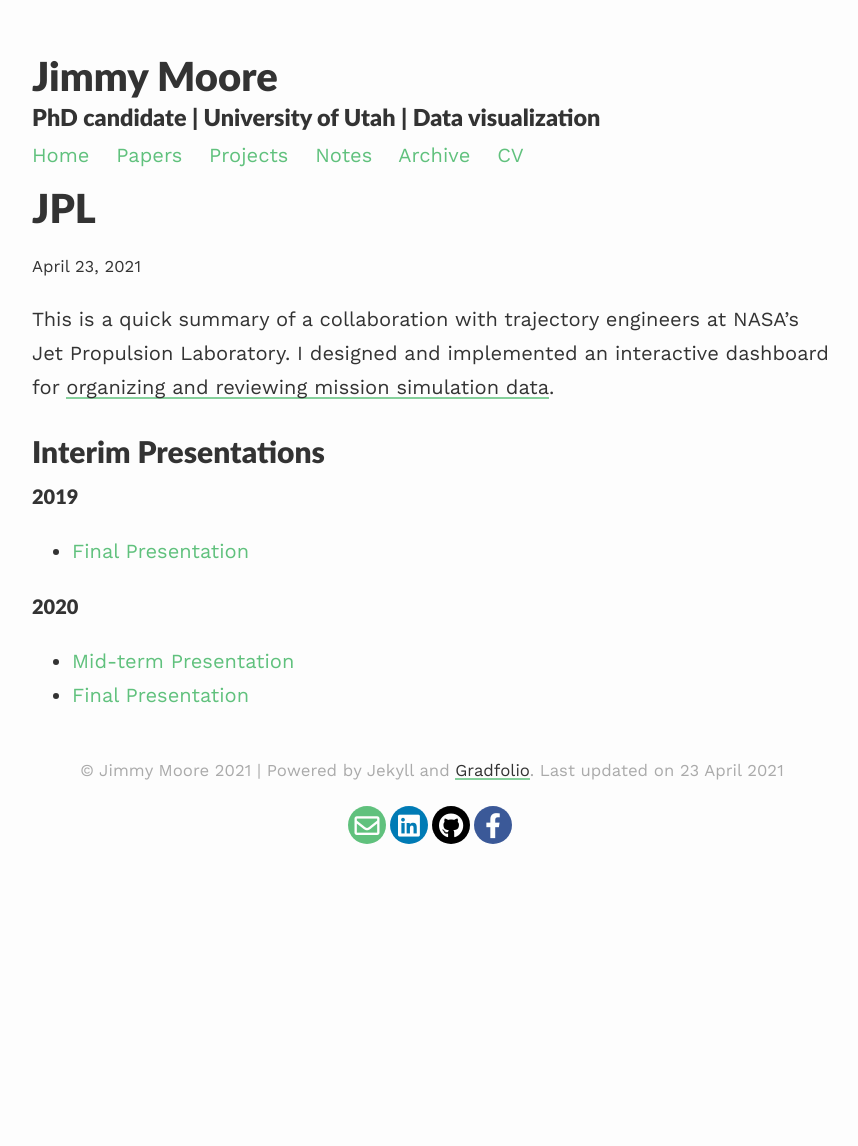
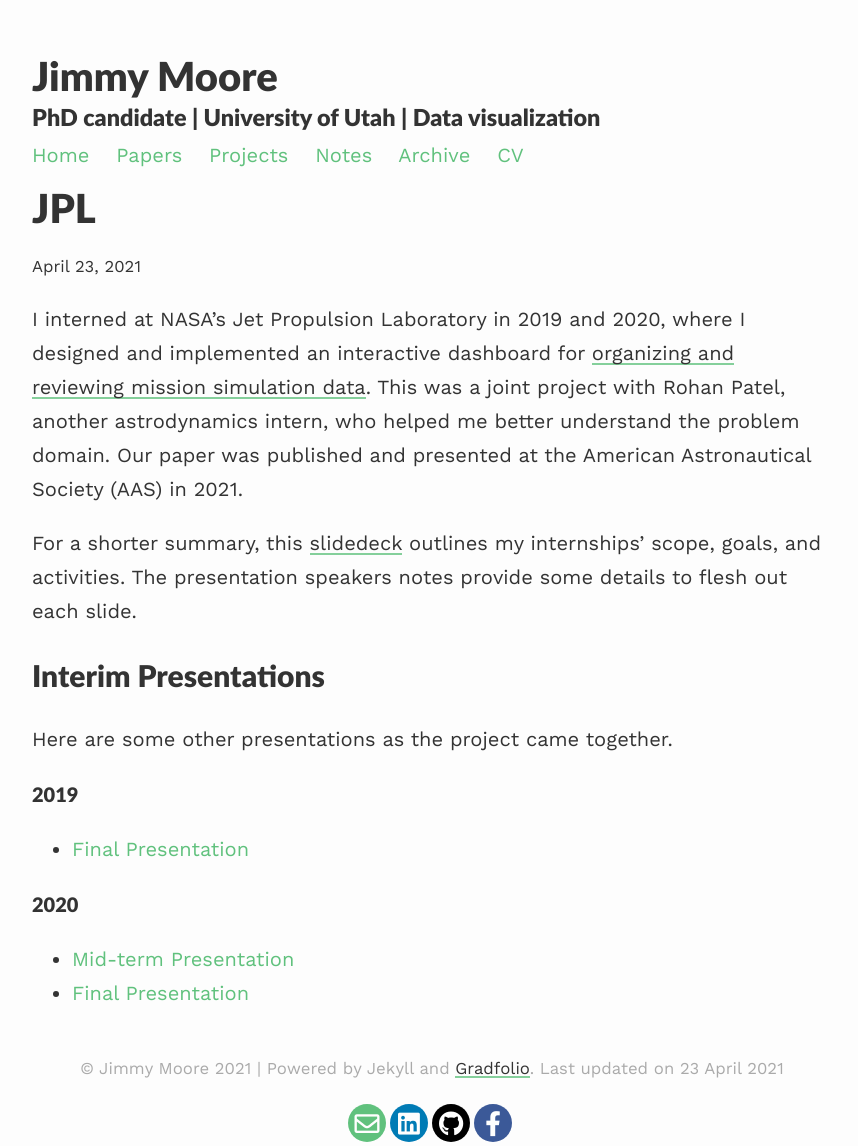
Before and after one commit to UtahJimmy/utahjimmy.github.io, a Jekyll site: the page built from _projects/7_project-jpl.md, in a window 1280 px wide. Shown: the whole page, without its empty margins (208-1066 px from the left). Built offline with Jekyll 4.4.1, drawn with Linux system fonts in a browser that asks for light colours; nearby versions of some CDN libraries; before the commit the page ends 980 px from its top, so only the background shows below that.

Commit message:
Update 7_project-jpl.md

```diff
--- a/_projects/7_project-jpl.md
+++ b/_projects/7_project-jpl.md
@@ -4,10 +4,14 @@ title: "JPL"
 description: "Building tools for rocket scientists"
 ---
 
+I interned at NASA's Jet Propulsion Laboratory in 2019 and 2020, where I designed and implemented an interactive dashboard for [organizing and reviewing mission simulation data](https://vdl.sci.utah.edu/publications/2021_aas_porter/).  This was a joint project with Rohan Patel, another astrodynamics intern, who helped me better understand the problem domain. Our paper was published and presented at the American Astronautical Society (AAS) in 2021.
 
-This is a quick summary of a collaboration with trajectory engineers at NASA's Jet Propulsion Laboratory.  I designed and implemented an interactive dashboard for [organizing and reviewing mission simulation data](https://vdl.sci.utah.edu/publications/2021_aas_porter/).
+For a shorter summary, this [slidedeck](https://docs.google.com/presentation/d/1BCUMZBKdMbK_Kq3fyL2aAnrkCDVFWsrnQJkpUI2Qz_g/edit?usp=sharing) outlines my internships' scope, goals, and  activities.  The presentation speakers notes provide some details to flesh out each slide.
+
 
 ## Interim Presentations
+
+Here are some other presentations as the project came together.
 
 #### 2019
 * [Final Presentation](http://www.sci.utah.edu/~jimmy/JPL/2019_final_presentation.pdf)
```
